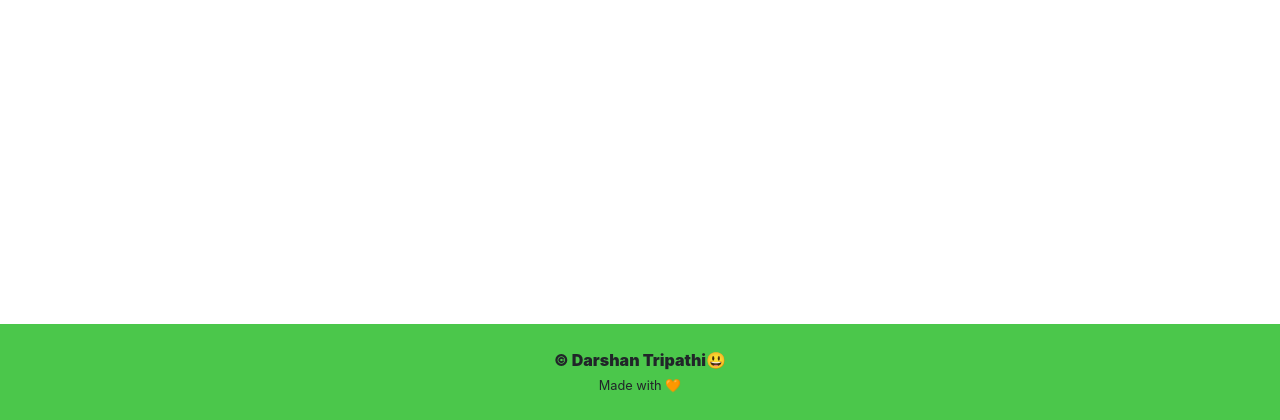
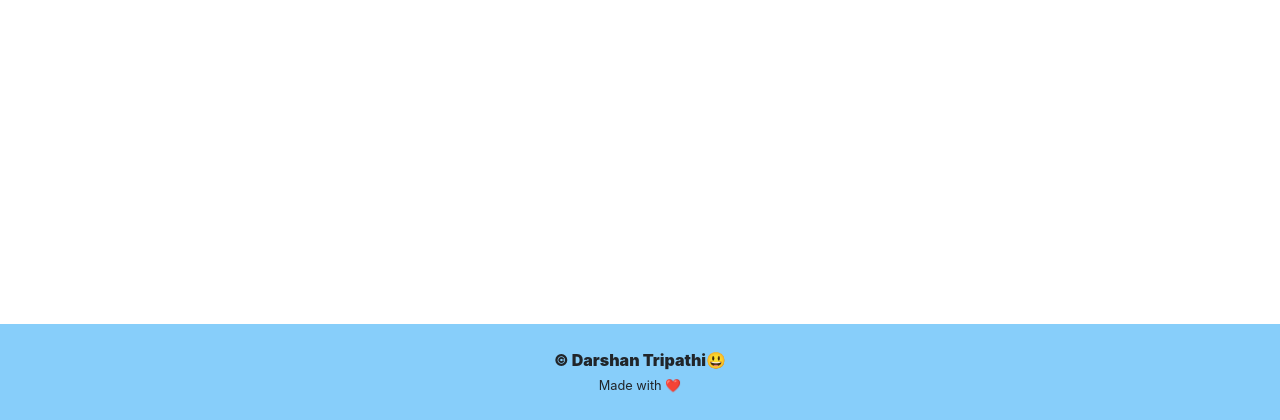
Before and after one commit to darshan-at/simple_blog, a Node project: template views/index.ejs in a window 1280 px wide. Shown: the part 380-800 px from the top of the page. Run offline with Node 20 templates, Linux system fonts and the light colour scheme; the template is opened without the code that fills it, so the values that code supplies are empty; some libraries are stand-ins or nearby versions.

Commit message:
Footer color

```diff
--- a/public/css/styles.css
+++ b/public/css/styles.css
@@ -56,7 +56,7 @@ footer{
     text-align: center;
     font-size: 1rem;
     font-weight: 900;
-    background-color: rgb(75, 199, 75);
+    background-color: lightskyblue;
     margin-top: auto;
     padding: 1.5rem;
 }
--- a/views/partials/footer.ejs
+++ b/views/partials/footer.ejs
@@ -1,6 +1,6 @@
 
 <footer>&copy Darshan Tripathi😃<br>
-  <small class="small">Made with 🧡</small>
+  <small class="small">Made with ❤️</small>
 </footer>
   </body>
 </html>
```
